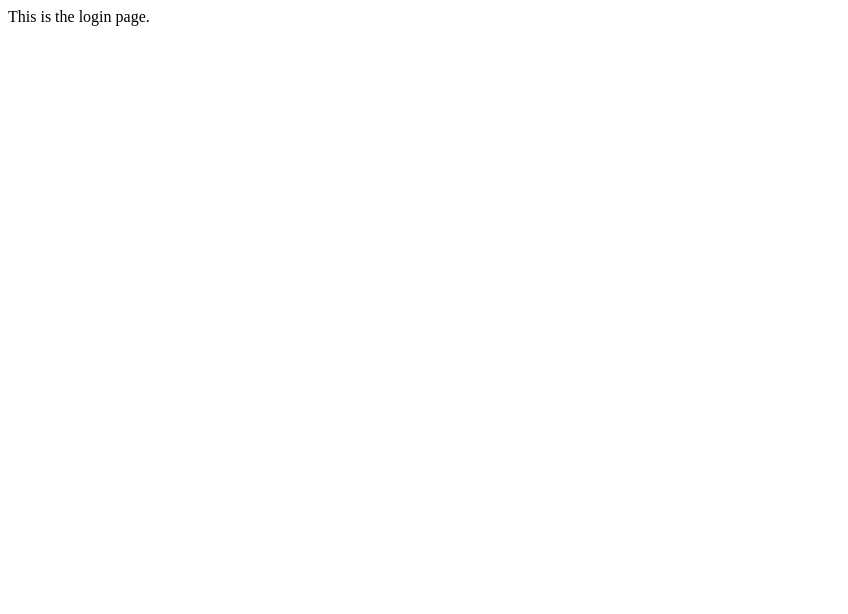
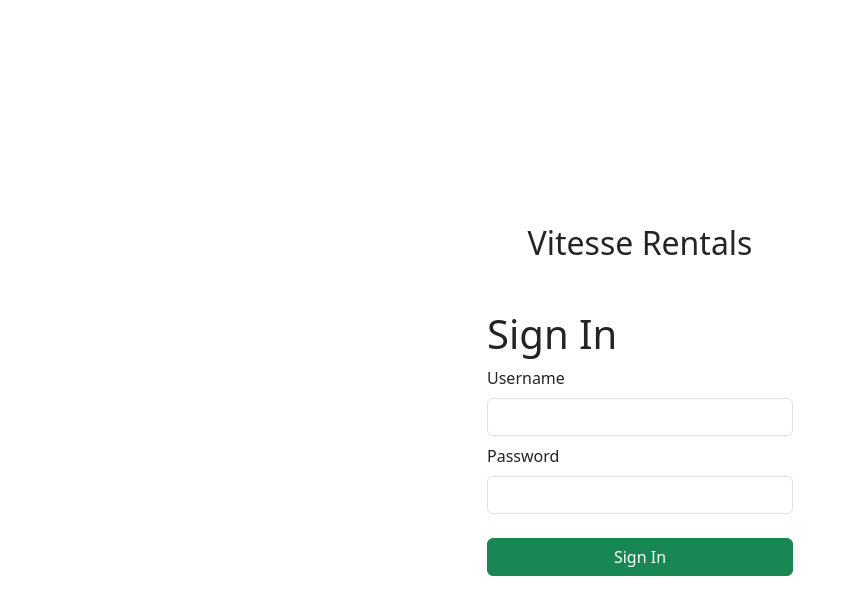
Before and after one commit to sebastian-j-ibanez/PROG73020-M2-Client, a website: page public/Login.html in a window 1280 px wide. Shown: the whole page, without its empty margins (0-848 px from the left). Drawn offline with nearby package versions, Linux system fonts and the light colour scheme.

Commit message:
Update login.

```diff
--- a/public/Login.html
+++ b/public/Login.html
@@ -1,2 +1,33 @@
-<p>This is the login page.</p>
-<script src='/js/Login.js'></script>
+<!DOCTYPE html>
+
+<head>
+    <link href="https://cdn.jsdelivr.net/npm/bootstrap@5.3.3/dist/css/bootstrap.min.css" rel="stylesheet"
+        integrity="sha384-QWTKZyjpPEjISv5WaRU9OFeRpok6YctnYmDr5pNlyT2bRjXh0JMhjY6hW+ALEwIH" crossorigin="anonymous">
+    <script src="https://cdn.jsdelivr.net/npm/bootstrap@5.3.3/dist/js/bootstrap.bundle.min.js"
+        integrity="sha384-YvpcrYf0tY3lHB60NNkmXc5s9fDVZLESaAA55NDzOxhy9GkcIdslK1eN7N6jIeHz"
+        crossorigin="anonymous"></script>
+    <script src="https://cdnjs.cloudflare.com/ajax/libs/jquery/3.7.1/jquery.min.js" integrity="sha512-v2CJ7UaYy4JwqLDIrZUI/4hqeoQieOmAZNXBeQyjo21dadnwR+8ZaIJVT8EE2iyI61OV8e6M8PP2/4hpQINQ/g==" crossorigin="anonymous" referrerpolicy="no-referrer"></script>
+    <script src='/js/Login.js'></script>
+</head>
+
+
+<body>
+    <div class="container" style="height: 100dvh;">
+        <div class="row align-items-center" id="loginForm" style="height: 100dvh;">
+            <div class="form-signin w-100 col m-auto" style="max-width: 330px;">
+                <h2 style="text-align: center;" class="mb-5">Vitesse Rentals</h2>
+                <h1>Sign In</h1>
+                <p class="alert alert-danger collapse my-3" id="signinMessages"></p>
+                <div class="mb-2">
+                    <label for="exampleInputEmail1" class="form-label">Username</label>
+                    <input type="email" class="form-control" id="usernameInput" aria-describedby="emailHelp">
+                </div>
+                <div class="mb-4">
+                    <label for="exampleInputPassword1" class="form-label">Password</label>
+                    <input type="password" class="form-control" id="passwordInput">
+                </div>
+                <button type="submit" class="btn btn-success w-100" onclick="login()">Sign In</button>
+            </div>
+        </form>
+    </div>
+</body>
```
